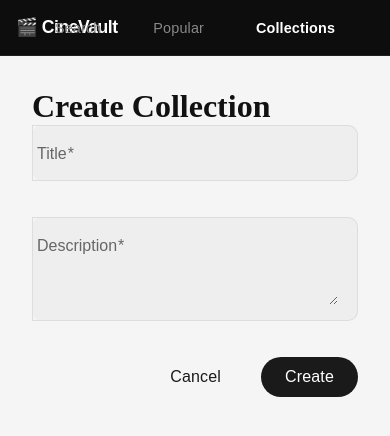
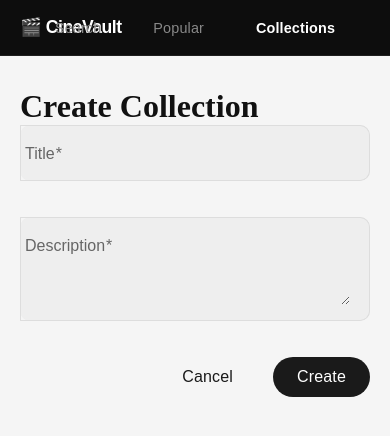
Before and after one commit to GigaTasoulis/movie-app, an Angular app: page /collections/create in a window 390 px wide. Shown: the top 436 px of the page. Built offline with nearby package versions, Linux system fonts and the light colour scheme; a web font is replaced by a local one.

Commit message:
style: enhance layout and styling of app toolbar and content sections for improved responsiveness

```diff
--- a/src/app/app.html
+++ b/src/app/app.html
@@ -1,4 +1,5 @@
 <mat-toolbar class="app-toolbar">
+  <div class="app-toolbar-inner">
     <div class="toolbar-section toolbar-start">
       <span class="app-logo" routerLink="/">🎬 CineVault</span>
     </div>
@@ -15,6 +16,9 @@
       <button mat-button routerLink="/collections" routerLinkActive="active">Collections</button>
     </nav>
     <div class="toolbar-section toolbar-end" aria-hidden="true"></div>
+  </div>
 </mat-toolbar>
 
+<main>
   <router-outlet />
+</main>
--- a/src/app/app.scss
+++ b/src/app/app.scss
@@ -1,9 +1,20 @@
 .app-toolbar {
+  position: relative;
+}
+
+.app-toolbar-inner {
   display: flex;
   align-items: center;
   justify-content: space-between;
-  position: relative;
+  width: 100%;
+  max-width: var(--app-content-max-width);
+  margin-left: auto;
+  margin-right: auto;
+  padding-left: var(--app-content-padding-x);
+  padding-right: var(--app-content-padding-x);
+  box-sizing: border-box;
 }
+
 
 .toolbar-section {
   flex: 1 1 0;
--- a/src/app/features/collections/collection-create/collection-create.scss
+++ b/src/app/features/collections/collection-create/collection-create.scss
@@ -1,7 +1,12 @@
 .create-container {
-  max-width: 600px;
+  max-width: var(--app-content-max-width);
   margin: 0 auto;
-  padding: 2rem;
+  padding: 2rem var(--app-content-padding-x);
+
+  form {
+    max-width: 600px;
+    margin: 0 auto;
+  }
 }
 
 .full-width {
--- a/src/app/features/collections/collection-detail/collection-detail.scss
+++ b/src/app/features/collections/collection-detail/collection-detail.scss
@@ -1,7 +1,7 @@
 .detail-container {
-  max-width: 1200px;
+  max-width: var(--app-content-max-width);
   margin: 0 auto;
-  padding: 2rem;
+  padding: 2rem var(--app-content-padding-x);
 }
 
 .header {
--- a/src/app/features/collections/collections.scss
+++ b/src/app/features/collections/collections.scss
@@ -1,7 +1,7 @@
 .collections-container {
-  max-width: 1200px;
+  max-width: var(--app-content-max-width);
   margin: 0 auto;
-  padding: 2rem;
+  padding: 2rem var(--app-content-padding-x);
 }
 
 .header {
--- a/src/app/features/search/search.scss
+++ b/src/app/features/search/search.scss
@@ -1,7 +1,7 @@
 .search-container {
-  max-width: 1200px;
+  max-width: var(--app-content-max-width);
   margin: 0 auto;
-  padding: 2rem;
+  padding: 2rem var(--app-content-padding-x);
 
   h1 {
     text-align: center;
@@ -19,7 +19,7 @@
 .spinner-container {
   display: flex;
   justify-content: center;
-  padding: 2rem;
+  padding: 2rem 0;
 }
 
 .movies-grid {
--- a/src/styles.scss
+++ b/src/styles.scss
@@ -17,6 +17,10 @@
   --color-accent-dim: rgba(26, 26, 26, 0.08);
   --color-accent-text: #ffffff;
   --color-white: #ffffff;
+
+  /* Shared layout: header + page content use the same horizontal bounds */
+  --app-content-max-width: 1200px;
+  --app-content-padding-x: clamp(1.25rem, 5vw, 2.5rem);
 }
 
 body {
@@ -53,6 +57,11 @@ h5 {
 .mat-toolbar {
   background-color: #0d0d0d !important;
   border-bottom: 1px solid #1f1f1f !important;
+}
+
+.app-toolbar.mat-toolbar {
+  padding-left: 0 !important;
+  padding-right: 0 !important;
 }
 
 .mat-mdc-form-field {
```
Lines whose indentation alone changed are shown as unchanged.
